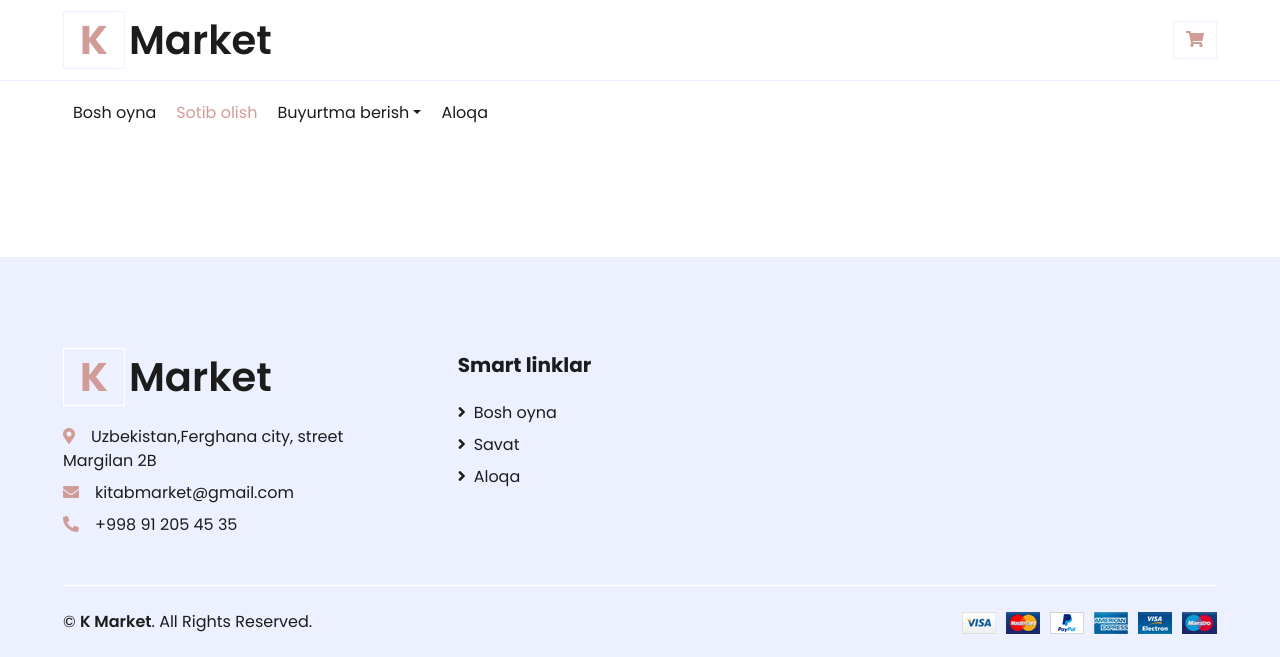
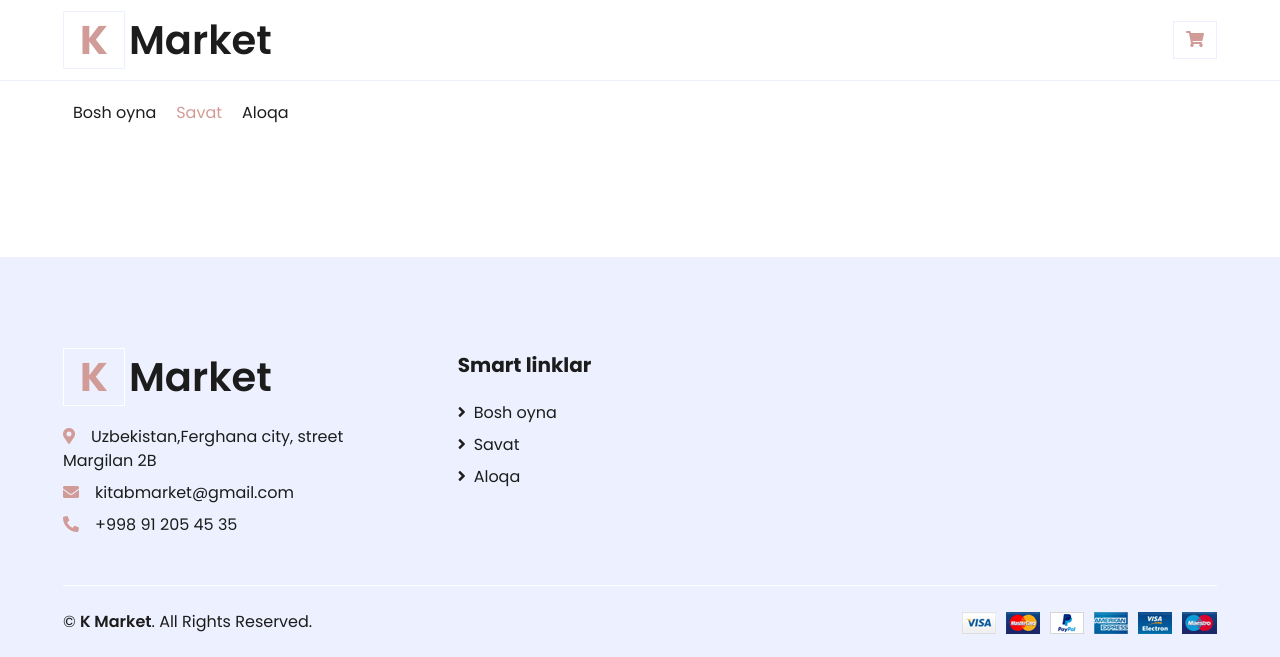
Before and after one commit to AlobekMuhammadov/KMarket, a Django app: page /yoqganlar/ in a window 1280 px wide. Shown: the top 657 px of the page. Run offline with Django 5.2, Linux system fonts and the light colour scheme; a user stored in the database is signed in; data comes from the database, SQL or seed files in the repository; both versions use the stored data as it was after the commit; some libraries are stand-ins or nearby versions.

Commit message:
birinchi commit

```diff
--- a/Main/urls.py
+++ b/Main/urls.py
@@ -10,12 +10,13 @@ urlpatterns = [
     path('login/', LoginView.as_view(), name="login"),
     path('register/', RegisterView.as_view(), name="register"),
     path('aloqa/', ContactView.as_view(), name="aloqa"),
-    path('sotib-olish/', CheckoutView.as_view(), name="sotib-olish"),
     path('savat/', CartView.as_view(), name="savat"),
     path('mahsulot/<int:pk>/', DetailView.as_view()),
     path('yoqganlar/', LikesListView.as_view(), name="likeslist"),
     path('like/<int:pk>/', LikeView.as_view()),
     path('item_plus/<int:pk>/', ItemPlusView.as_view()),
     path('item_minus/<int:pk>/', ItemMinusView.as_view()),
+    path('savat_item_plus/<int:pk>/', SavatItemPlusView.as_view()),
+    path('savat_item_minus/<int:pk>/', SavatItemMinusView.as_view()),
     path('bolim/<int:pk>/', BolimView.as_view()),
     ]+ static(settings.MEDIA_URL, document_root=settings.MEDIA_ROOT)
--- a/home/views.py
+++ b/home/views.py
@@ -74,12 +74,6 @@ class ContactView(View):
             return render(request, 'contact.html', content)
         else:
             return render(request, 'contact_not_reg.html')
-
-
-
-class CheckoutView(View):
-    def get(self,request):
-        return render(request, 'checkout.html')
 
 
 class CartView(View):
@@ -191,3 +185,23 @@ class BolimView(View):
                 "bolimlar": Bolim.objects.all()
             }
             return render(request, 'filter_mahsulot_not_reg.html', content)
+
+
+class SavatItemPlusView(View):
+    def get(self,request,pk):
+        if request.user.is_authenticated:
+            mahsulot = Mahsulot.objects.get(id=pk)
+            if mahsulot:
+                Savatitem.objects.create(
+                    savat = Savat.objects.get(account__user=request.user),
+                    mahsulot = mahsulot,
+                    miqdor = 1,
+                    summa = mahsulot.narx
+                )
+                return redirect('savat')
+
+class SavatItemMinusView(View):
+    def get(self,request,pk):
+        if request.user.is_authenticated:
+            Savatitem.objects.get(id=pk, savat__account__user=request.user).delete()
+            return redirect('savat')
--- a/templates/contact.html
+++ b/templates/contact.html
@@ -10,7 +10,7 @@
     <meta content="Free HTML Templates" name="description">
 
     <!-- Favicon -->
-    <link href="{% static 'img/favicon.ico' %}" rel="icon">
+    <link href="{% static 'img/logo.png' %}" rel="icon">
 
     <!-- Google Web Fonts -->
     <link rel="preconnect" href="https://fonts.gstatic.com">
@@ -31,7 +31,7 @@
     <div class="container-fluid">
         <div class="row align-items-center py-3 px-xl-5">
             <div class="col-lg-3 d-none d-lg-block">
-                <a href="" class="text-decoration-none">
+                <a href="/" class="text-decoration-none">
                     <h1 class="m-0 display-5 font-weight-semi-bold"><span class="text-primary font-weight-bold border px-3 mr-1">K</span>Market</h1>
                 </a>
             </div>
--- a/templates/contact_not_reg.html
+++ b/templates/contact_not_reg.html
@@ -10,7 +10,7 @@
     <meta content="Free HTML Templates" name="description">
 
     <!-- Favicon -->
-    <link href="{% static 'img/favicon.ico' %}" rel="icon">
+    <link href="{% static 'img/logo.png' %}" rel="icon">
 
     <!-- Google Web Fonts -->
     <link rel="preconnect" href="https://fonts.gstatic.com">
@@ -31,7 +31,7 @@
     <div class="container-fluid">
         <div class="row align-items-center py-3 px-xl-5">
             <div class="col-lg-3 d-none d-lg-block">
-                <a href="" class="text-decoration-none">
+                <a href="/" class="text-decoration-none">
                     <h1 class="m-0 display-5 font-weight-semi-bold"><span class="text-primary font-weight-bold border px-3 mr-1">K</span>Market</h1>
                 </a>
             </div>
--- a/templates/filter_mahsulot.html
+++ b/templates/filter_mahsulot.html
@@ -10,7 +10,7 @@
     <meta content="Free HTML Templates" name="description">
 
     <!-- Favicon -->
-    <link href="{% static 'img/favicon.ico' %}" rel="icon">
+    <link href="{% static 'img/logo.png' %}" rel="icon">
 
     <!-- Google Web Fonts -->
     <link rel="preconnect" href="https://fonts.gstatic.com">
@@ -31,7 +31,7 @@
     <div class="container-fluid">
         <div class="row align-items-center py-3 px-xl-5">
             <div class="col-lg-3 d-none d-lg-block">
-                <a href="" class="text-decoration-none">
+                <a href="/" class="text-decoration-none">
                     <h1 class="m-0 display-5 font-weight-semi-bold"><span class="text-primary font-weight-bold border px-3 mr-1">K</span>Market</h1>
                 </a>
             </div>
@@ -137,7 +137,7 @@
                             </div>
                             <div class="card-footer d-flex justify-content-between bg-light border">
                                 <a href="/mahsulot/{{kitob.id}}/" class="btn btn-sm text-dark p-0"><i class="fas fa-eye text-primary mr-1"></i>Ko'rish</a>
-                                <a href="" class="btn btn-sm text-dark p-0"><i class="fas fa-shopping-cart text-primary mr-1"></i>Savatga qo'shish</a>
+                                <a href="/savat_item_plus/{{kitob.id}}/" class="btn btn-sm text-dark p-0"><i class="fas fa-shopping-cart text-primary mr-1"></i>Savatga qo'shish</a>
                                 <a href="/like/{{kitob.id}}/" class="btn btn-sm text-dark p-0"><i class="fas fa-heart text-primary"><span style="color:#4B4847"> Like</span></i></a>
                             </div>
                         </div>
--- a/templates/filter_mahsulot_not_reg.html
+++ b/templates/filter_mahsulot_not_reg.html
@@ -10,7 +10,7 @@
     <meta content="Free HTML Templates" name="description">
 
     <!-- Favicon -->
-    <link href="{% static 'img/favicon.ico' %}" rel="icon">
+    <link href="{% static 'img/logo.png' %}" rel="icon">
 
     <!-- Google Web Fonts -->
     <link rel="preconnect" href="https://fonts.gstatic.com">
@@ -31,7 +31,7 @@
     <div class="container-fluid">
         <div class="row align-items-center py-3 px-xl-5">
             <div class="col-lg-3 d-none d-lg-block">
-                <a href="" class="text-decoration-none">
+                <a href="/" class="text-decoration-none">
                     <h1 class="m-0 display-5 font-weight-semi-bold"><span class="text-primary font-weight-bold border px-3 mr-1">K</span>Market</h1>
                 </a>
             </div>
@@ -125,7 +125,7 @@
                             </div>
                             <div class="card-footer d-flex justify-content-between bg-light border">
                                 <a href="/mahsulot/{{kitob.id}}/" class="btn btn-sm text-dark p-0"><i class="fas fa-eye text-primary mr-1"></i>Ko'rish</a>
-                                <a href="" class="btn btn-sm text-dark p-0"><i class="fas fa-shopping-cart text-primary mr-1"></i>Savatga qo'shish</a>
+                                <a href="/login/" class="btn btn-sm text-dark p-0"><i class="fas fa-shopping-cart text-primary mr-1"></i>Savatga qo'shish</a>
                                 <a href="/like/{{kitob.id}}/" class="btn btn-sm text-dark p-0"><i class="fas fa-heart text-primary"><span style="color:#4B4847"> Like</span></i></a>
                             </div>
                         </div>
--- a/templates/likes.html
+++ b/templates/likes.html
@@ -10,7 +10,7 @@
     <meta content="Free HTML Templates" name="description">
 
     <!-- Favicon -->
-    <link href="{% static 'img/favicon.ico' %}" rel="icon">
+    <link href="{% static 'img/logo.png' %}" rel="icon">
 
     <!-- Google Web Fonts -->
     <link rel="preconnect" href="https://fonts.gstatic.com">
@@ -56,7 +56,7 @@
             </div>
             <div class="col-lg-9">
                 <nav class="navbar navbar-expand-lg bg-light navbar-light py-3 py-lg-0 px-0">
-                    <a href="" class="text-decoration-none d-block d-lg-none">
+                    <a href="/" class="text-decoration-none d-block d-lg-none">
                         <h1 class="m-0 display-5 font-weight-semi-bold"><span class="text-primary font-weight-bold border px-3 mr-1">K</span>Market</h1>
                     </a>
                     <button type="button" class="navbar-toggler" data-toggle="collapse" data-target="#navbarCollapse">
@@ -64,16 +64,9 @@
                     </button>
                     <div class="collapse navbar-collapse justify-content-between" id="navbarCollapse">
                         <div class="navbar-nav mr-auto py-0">
-                            <a href="/home/" class="nav-item nav-link">Bosh oyna</a>
-                            <a href="" class="nav-item nav-link active">Sotib olish</a>
-                            <div class="nav-item dropdown">
-                                <a href="#" class="nav-link dropdown-toggle" data-toggle="dropdown">Buyurtma berish</a>
-                                <div class="dropdown-menu rounded-0 m-0">
-                                    <a href="cart.html" class="dropdown-item">Shopping Cart</a>
-                                    <a href="checkout.html" class="dropdown-item">Checkout</a>
-                                </div>
-                            </div>
-                            <a href="contact.html" class="nav-item nav-link">Aloqa</a>
+                            <a href="/" class="nav-item nav-link">Bosh oyna</a>
+                            <a href="/savat" class="nav-item nav-link active">Savat</a>
+                            <a href="/aloqa" class="nav-item nav-link">Aloqa</a>
                         </div>
                     </div>
                 </nav>
@@ -105,7 +98,7 @@
                             </div>
                             <div class="card-footer d-flex justify-content-between bg-light border">
                                 <a href="/mahsulot/{{kitob.mahsulot.id}}/" class="btn btn-sm text-dark p-0"><i class="fas fa-eye text-primary mr-1"></i>Ko'rish</a>
-                                <a href="" class="btn btn-sm text-dark p-0"><i class="fas fa-shopping-cart text-primary mr-1"></i>Savatga qo'shish</a>
+                                <a href="/savat_item_plus/{{kitob.mahsulot.id}}/" class="btn btn-sm text-dark p-0"><i class="fas fa-shopping-cart text-primary mr-1"></i>Savatga qo'shish</a>
                                 <a href="/like/{{kitob.mahsulot.id}}/" class="btn btn-sm text-dark p-0"><i class="fas fa-heart text-primary"><span style="color:#4B4847"> Like</span></i></a>
                             </div>
                         </div>
@@ -135,9 +128,9 @@
                     <div class="col-md-4 mb-5">
                         <h5 class="font-weight-bold text-dark mb-4">Smart linklar</h5>
                         <div class="d-flex flex-column justify-content-start">
-                            <a class="text-dark mb-2" href="/main"><i class="fa fa-angle-right mr-2"></i>Bosh oyna</a>
-                            <a class="text-dark mb-2" href="/sotib-olish"><i class="fa fa-angle-right mr-2"></i>Savat</a>
-                            <a class="text-dark" href="#"><i class="fa fa-angle-right mr-2"></i>Aloqa</a>
+                            <a class="text-dark mb-2" href="/"><i class="fa fa-angle-right mr-2"></i>Bosh oyna</a>
+                            <a class="text-dark mb-2" href="/savat"><i class="fa fa-angle-right mr-2"></i>Savat</a>
+                            <a class="text-dark" href="/aloqa"><i class="fa fa-angle-right mr-2"></i>Aloqa</a>
                         </div>
                     </div>
                 </div>
```
Also changed, not shown: templates/cart.html (+9 -2 lines), templates/detail.html (+4 -4 lines), templates/detail_not_reg.html (+4 -4 lines), templates/index.html (+6 -6 lines), templates/index_not_reg.html (+4 -4 lines), db.sqlite3.
